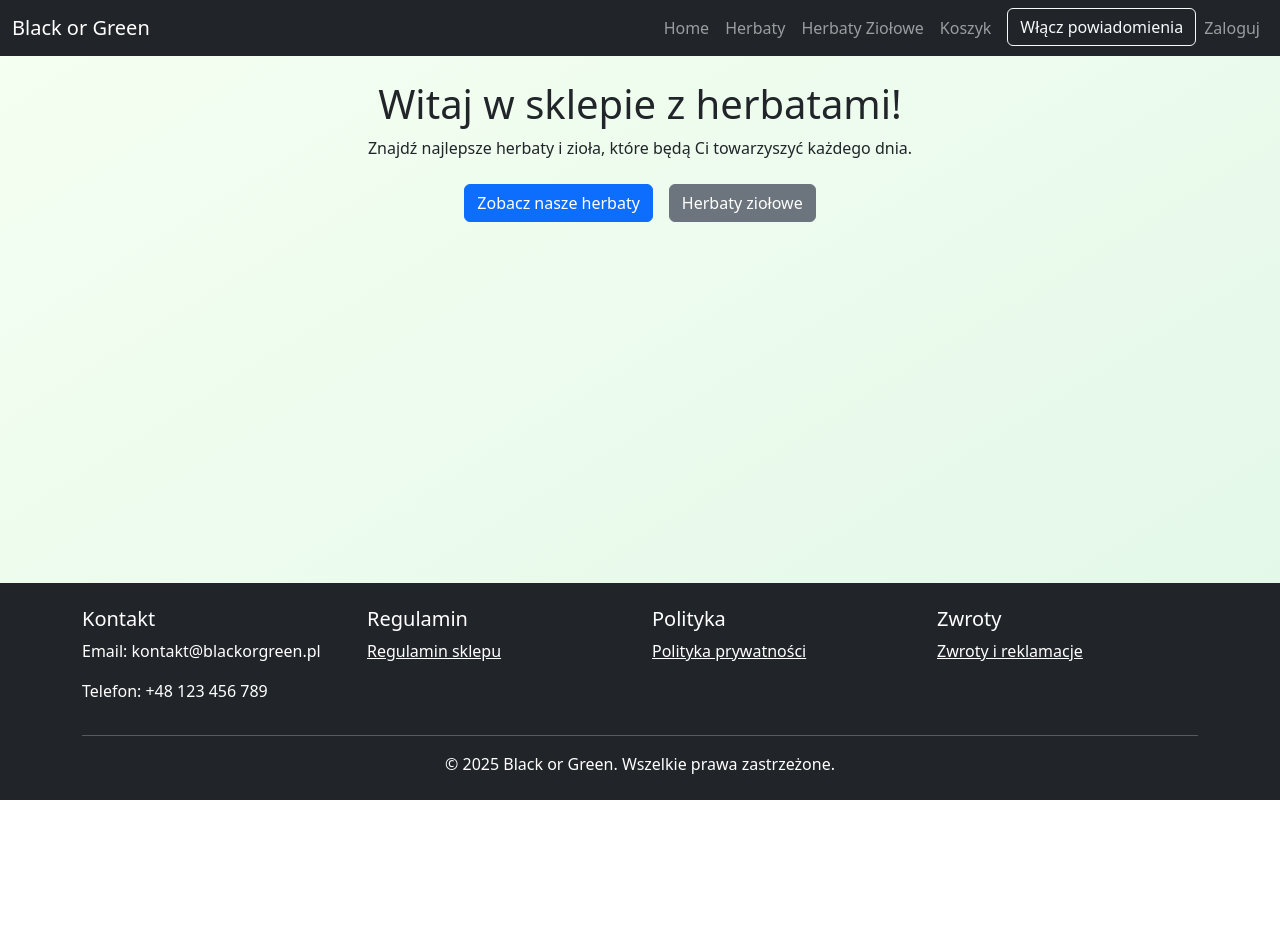
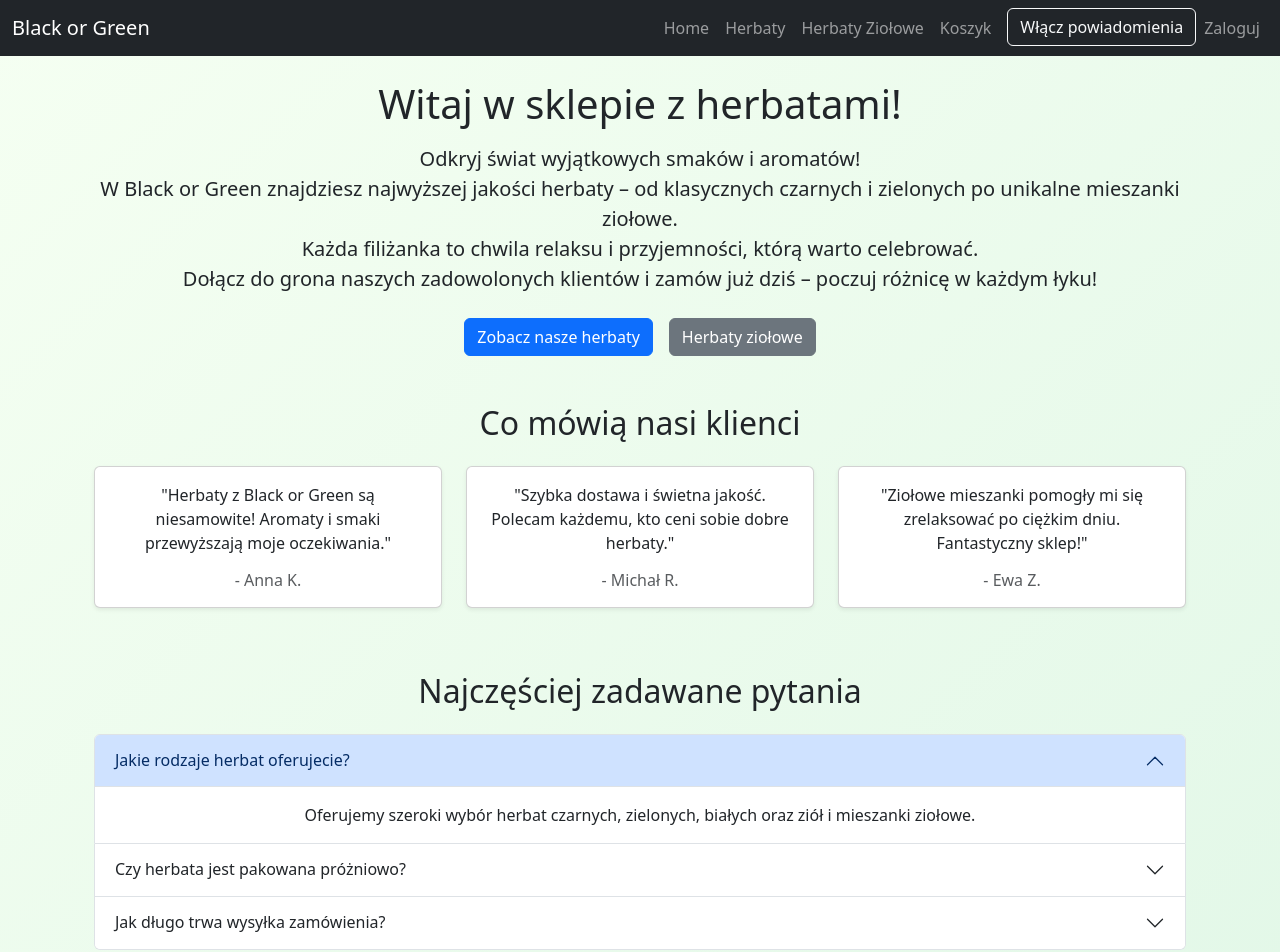
Before and after one commit to mateuszroksana/my-react-app, a React (Create React App) app: page / in a window 1280 px wide. Shown: the top 952 px of the page. Before the commit the page ends 800 px from the top, so only its background shows below. Built offline with nearby package versions, Linux system fonts and the light colour scheme.

Commit message:
zmiana strony glownej

```diff
--- a/src/pages/HomePage.js
+++ b/src/pages/HomePage.js
@@ -2,16 +2,104 @@
 import React from 'react';
 import { Link } from 'react-router-dom';
 
+const reviews = [
+  {
+    id: 1,
+    name: "Anna K.",
+    text: "Herbaty z Black or Green są niesamowite! Aromaty i smaki przewyższają moje oczekiwania.",
+  },
+  {
+    id: 2,
+    name: "Michał R.",
+    text: "Szybka dostawa i świetna jakość. Polecam każdemu, kto ceni sobie dobre herbaty.",
+  },
+  {
+    id: 3,
+    name: "Ewa Z.",
+    text: "Ziołowe mieszanki pomogły mi się zrelaksować po ciężkim dniu. Fantastyczny sklep!",
+  }
+];
+
+const faqs = [
+  {
+    question: "Jakie rodzaje herbat oferujecie?",
+    answer: "Oferujemy szeroki wybór herbat czarnych, zielonych, białych oraz ziół i mieszanki ziołowe.",
+  },
+  {
+    question: "Czy herbata jest pakowana próżniowo?",
+    answer: "Tak, nasze herbaty są pakowane próżniowo, aby zachować świeżość i aromat.",
+  },
+  {
+    question: "Jak długo trwa wysyłka zamówienia?",
+    answer: "Zamówienia wysyłamy zwykle w ciągu 1-2 dni roboczych. Czas dostawy zależy od wybranej formy przesyłki.",
+  }
+];
+
 const HomePage = () => {
   return (
     <div>
-      <main className="text-center">
-        <h1>Witaj w sklepie z herbatami!</h1>
-        <p>Znajdź najlepsze herbaty i zioła, które będą Ci towarzyszyć każdego dnia.</p>
-        <div className="mt-4">
+      <main className="text-center mb-5">
+        <h1 className="mb-3">Witaj w sklepie z herbatami!</h1>
+
+        <p className="lead px-3 px-md-0 mb-4">
+          Odkryj świat wyjątkowych smaków i aromatów!<br />
+          W Black or Green znajdziesz najwyższej jakości herbaty – od klasycznych czarnych i zielonych po unikalne mieszanki ziołowe.<br />
+          Każda filiżanka to chwila relaksu i przyjemności, którą warto celebrować.<br />
+          Dołącz do grona naszych zadowolonych klientów i zamów już dziś – poczuj różnicę w każdym łyku!
+        </p>
+
+        <div className="mb-5">
           <Link to="/teas" className="btn btn-primary mx-2">Zobacz nasze herbaty</Link>
           <Link to="/herbal-teas" className="btn btn-secondary mx-2">Herbaty ziołowe</Link>
         </div>
+
+        {/* Opinie klientów */}
+        <section className="mb-5 container">
+          <h2 className="mb-4">Co mówią nasi klienci</h2>
+          <div className="row justify-content-center">
+            {reviews.map(({ id, name, text }) => (
+              <div key={id} className="col-md-4 mb-3">
+                <div className="card h-100 shadow-sm">
+                  <div className="card-body">
+                    <p className="card-text">"{text}"</p>
+                    <h6 className="card-subtitle text-muted mt-3">- {name}</h6>
+                  </div>
+                </div>
+              </div>
+            ))}
+          </div>
+        </section>
+
+        {/* Sekcja Q&A */}
+        <section className="container">
+          <h2 className="mb-4">Najczęściej zadawane pytania</h2>
+          <div className="accordion" id="faqAccordion">
+            {faqs.map(({ question, answer }, index) => (
+              <div key={index} className="accordion-item">
+                <h2 className="accordion-header" id={`heading${index}`}>
+                  <button
+                    className={`accordion-button ${index !== 0 ? 'collapsed' : ''}`}
+                    type="button"
+                    data-bs-toggle="collapse"
+                    data-bs-target={`#collapse${index}`}
+                    aria-expanded={index === 0}
+                    aria-controls={`collapse${index}`}
+                  >
+                    {question}
+                  </button>
+                </h2>
+                <div
+                  id={`collapse${index}`}
+                  className={`accordion-collapse collapse ${index === 0 ? 'show' : ''}`}
+                  aria-labelledby={`heading${index}`}
+                  data-bs-parent="#faqAccordion"
+                >
+                  <div className="accordion-body">{answer}</div>
+                </div>
+              </div>
+            ))}
+          </div>
+        </section>
       </main>
     </div>
   );
```
